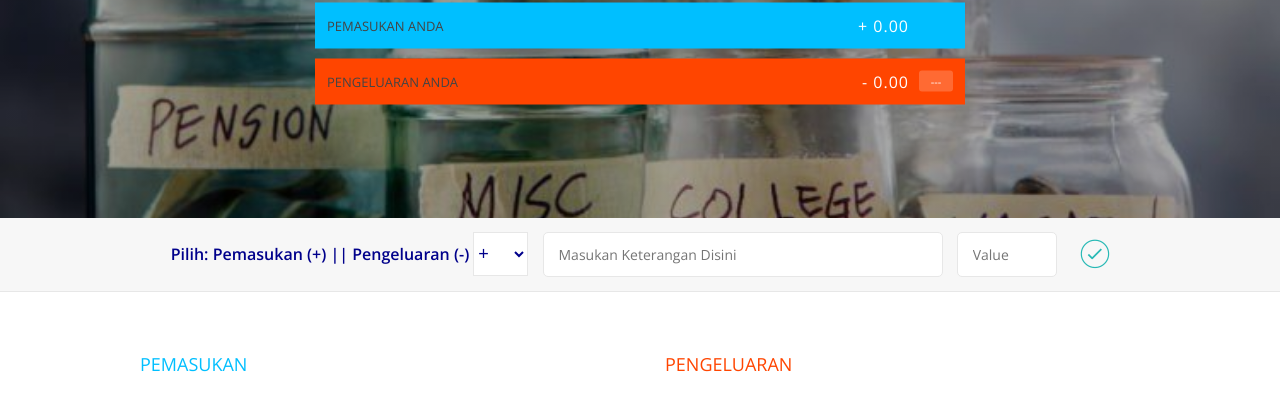
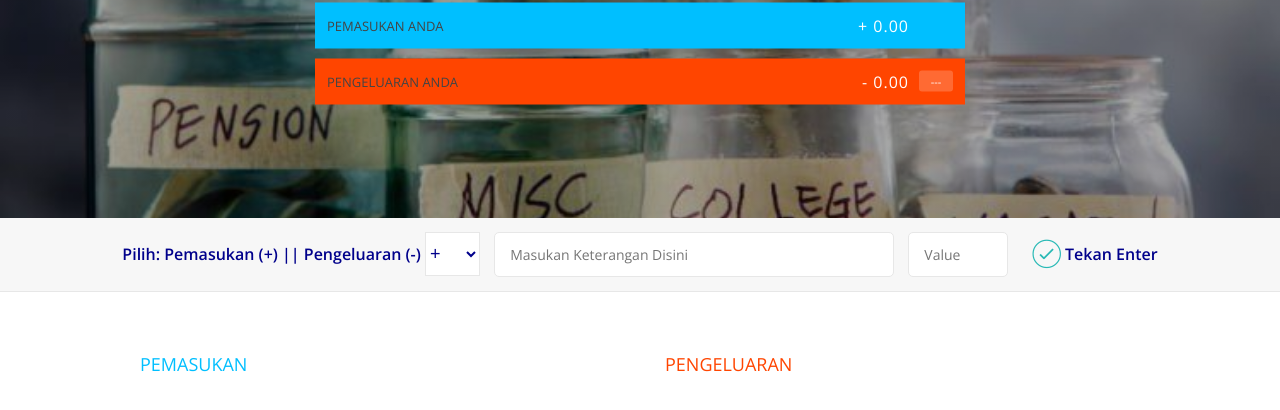
Before and after one commit to adityasubono/mybuggedplanner.github.io, a plain HTML site: page index.html in a window 1280 px wide. Shown: the part 262-672 px from the top of the page. Drawn offline with nearby package versions, Linux system fonts and the light colour scheme.

Commit message:
tambah label

```diff
--- a/index.html
+++ b/index.html
@@ -48,6 +48,7 @@
                     <input type="text" class="add__description" placeholder="Masukan Keterangan Disini">
                     <input type="number" class="add__value" placeholder="Value">
                     <button class="add__btn"><i class="ion-ios-checkmark-outline"></i></button>
+                    <label><b>Tekan Enter</b></label>
                 </div>
             </div>
 
```
